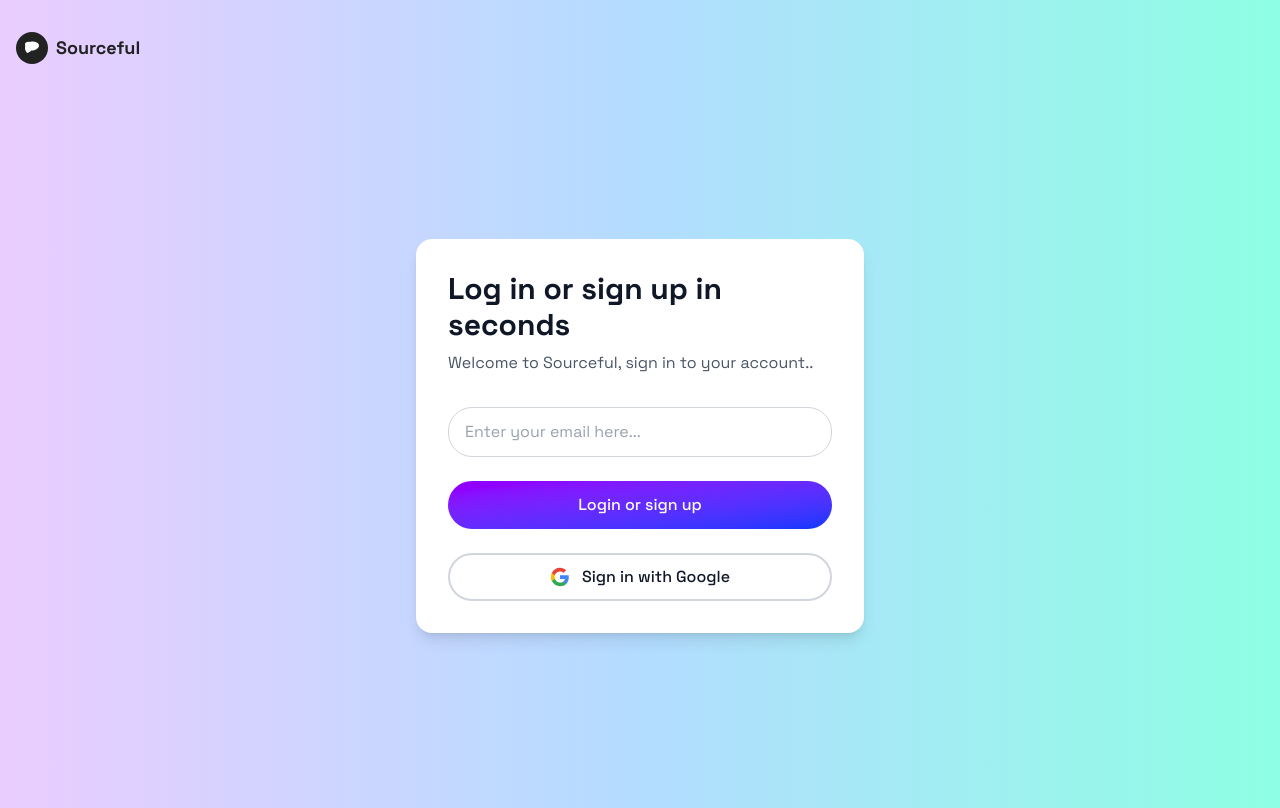
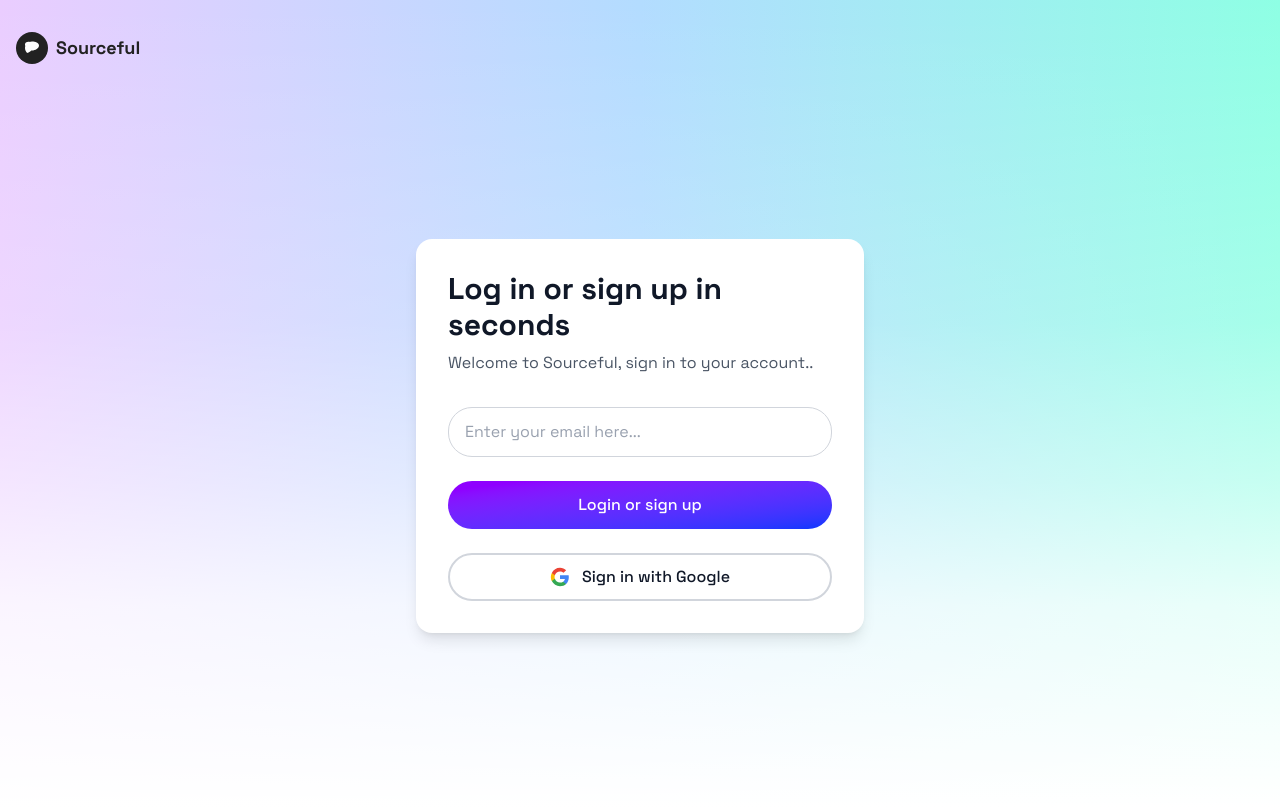
Before and after one commit to rehancg/sourceful-exercise, a Next.js app: page /login in a window 1280 px wide. Built offline with nearby package versions, Linux system fonts and the light colour scheme.

Commit message:
Update global styles for background gradients in CSS

```diff
--- a/app/globals.css
+++ b/app/globals.css
@@ -26,7 +26,15 @@ body {
 }
 
 .bg-gradient-r-violet-blue-green-subtle {
-  background-image: linear-gradient(90deg, #eacdff, #b3dcff, #8effe4);
+  background-image:
+    linear-gradient(to bottom,
+      rgba(234, 205, 255, 0) 0%,
+      rgba(255, 255, 255, 0.2) 40%,
+      rgba(255, 255, 255, 0.5) 60%,
+      rgba(255, 255, 255, 0.8) 75%,
+      rgba(255, 255, 255, 1) 100%
+    ),
+    linear-gradient(90deg, #eacdff 0%, #b3dcff 50%, #8effe4 100%);
 }
 
 .bg-gradient-r-violet-blue-green {
--- a/components/layout/HeroSection.tsx
+++ b/components/layout/HeroSection.tsx
@@ -8,7 +8,7 @@ export function HeroSection() {
           <span className="inline-block bg-[var(--color-text-primary-light)] text-white px-4 py-1 rounded-full">
             iconic {' '}
           </span>
-          today.
+          {' '}today.
         </h1>
       </div>
     </section>
--- a/components/session/index.tsx
+++ b/components/session/index.tsx
@@ -53,9 +53,9 @@ export function Session() {
     <div className="bg-white min-h-screen bg-gray-50 py-8 px-4">
       <div className="max-w-6xl mx-auto space-y-8">
         <div className="mb-8">
-          <h1 className="text-3xl font-bold text-gray-900 mb-2">Session Requests</h1>
+          <h1 className="text-3xl font-bold text-gray-900 mb-2">Ai Imagery Design</h1>
           <p className="text-gray-600">
-            View and manage your AI generation requests
+            3 days ago
           </p>
         </div>
 
```
